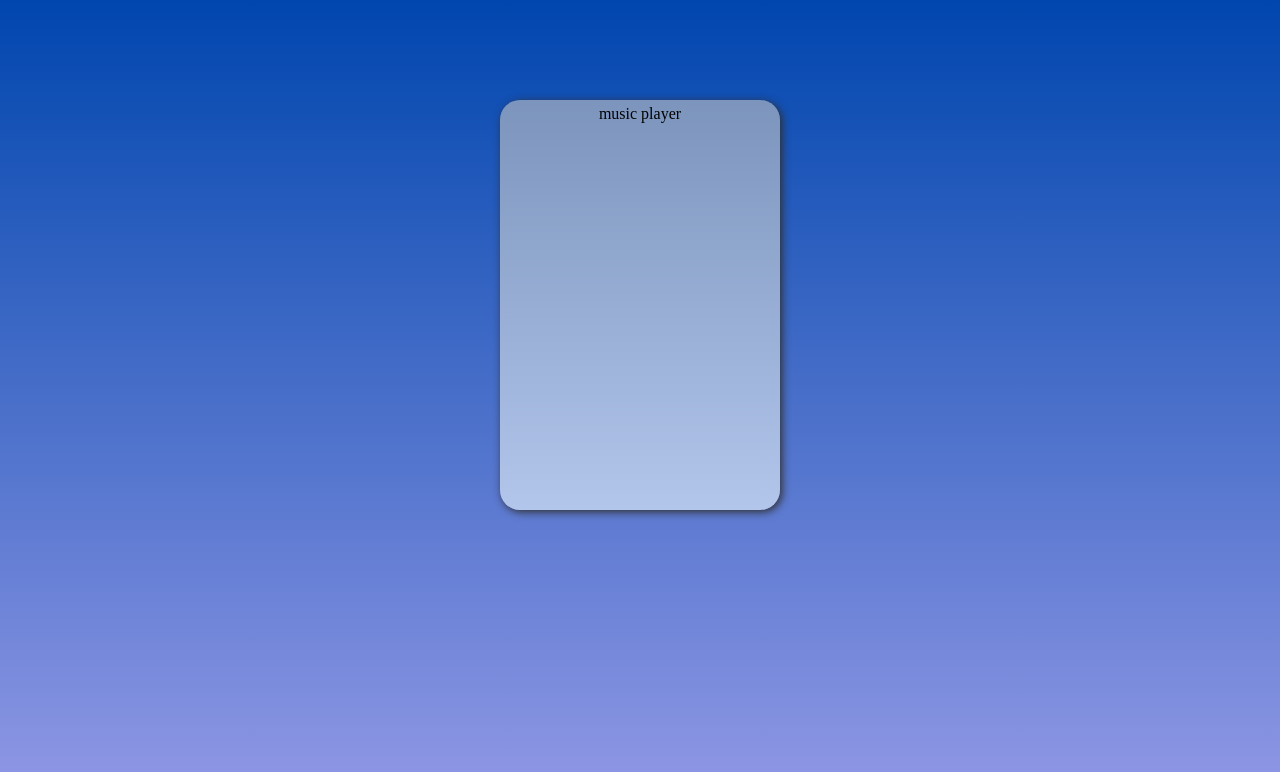
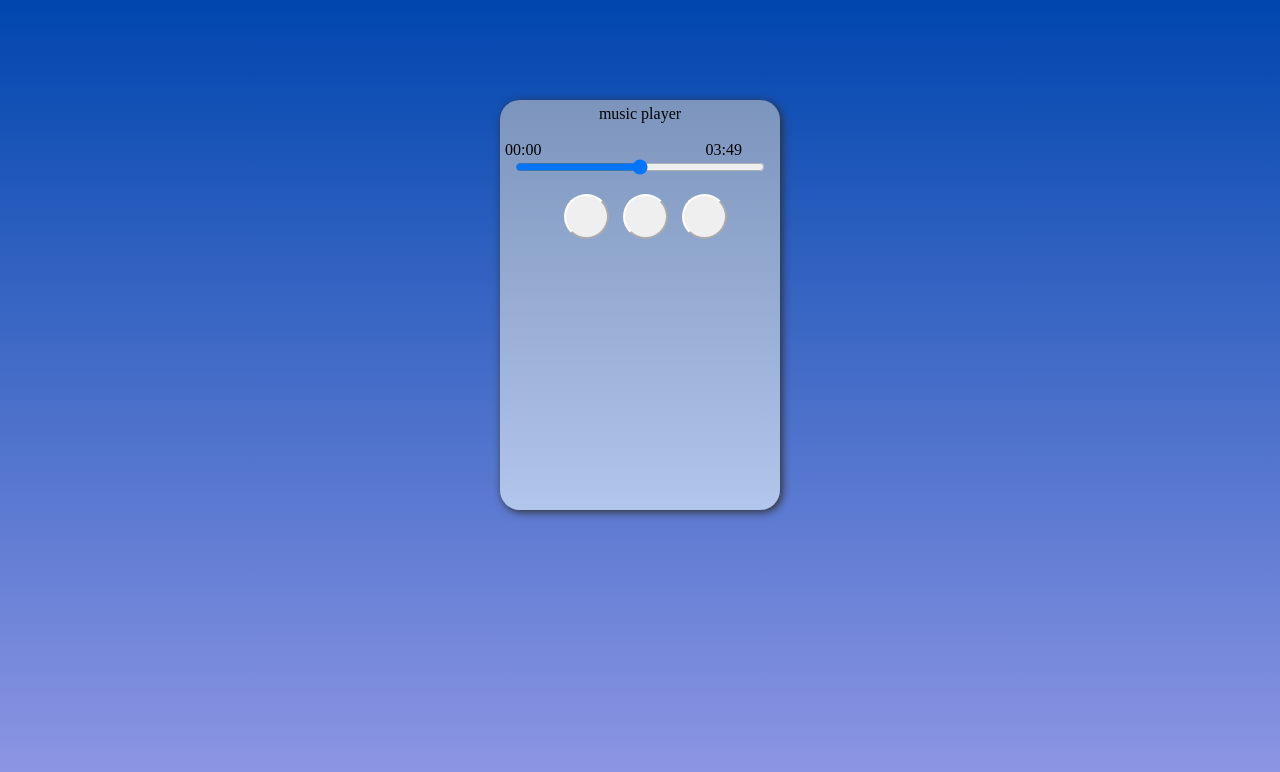
Before and after one commit to stupidtallguy/HW3-1, a plain HTML site: page index.html in a window 1280 px wide. Drawn offline with Linux system fonts and the light colour scheme.

Commit message:
Playback

```diff
--- a/index.html
+++ b/index.html
@@ -10,7 +10,13 @@
 <body>
     <div class="mainpart">
         <p>music player</p><br>
-
+        <p class="Timepart">00:00 &nbsp;&nbsp;&nbsp;&nbsp;&nbsp;&nbsp;&nbsp;&nbsp;&nbsp;&nbsp;&nbsp;&nbsp;&nbsp;&nbsp;&nbsp;&nbsp;&nbsp;&nbsp;&nbsp;&nbsp;&nbsp;&nbsp;&nbsp;&nbsp;&nbsp;&nbsp;&nbsp;&nbsp;&nbsp;&nbsp;&nbsp;&nbsp;&nbsp;&nbsp;&nbsp;&nbsp;&nbsp;&nbsp;&nbsp;&nbsp;03:49</p>
+      <input type="range">
+      <ul class="Buttoms">
+        <li><button class="back fas fa-backward"></button></li>
+        <a href="2021-teryak-forosh-sedam-kard-yavashki-negam-kard.mp3"><li><button class="play fas fa-play"></button></li></a>
+        <li><button class="for fas fa-forward" ></button></li>
+      </ul>
       </div>
 </body>
 </html>
--- a/style.css
+++ b/style.css
@@ -46,3 +46,19 @@ button:hover
     background-image: linear-gradient(rgba(171, 179, 192, 0.796), rgba(220, 234, 248, 0.792));
     transition: 0.5s;
 }
+input
+{
+    width: 250px;
+}
+
+.Timepart
+{
+    text-align: left;
+    text-shadow: none;
+}
+
+
+ul
+{
+    padding-right: 40px;
+}
```
